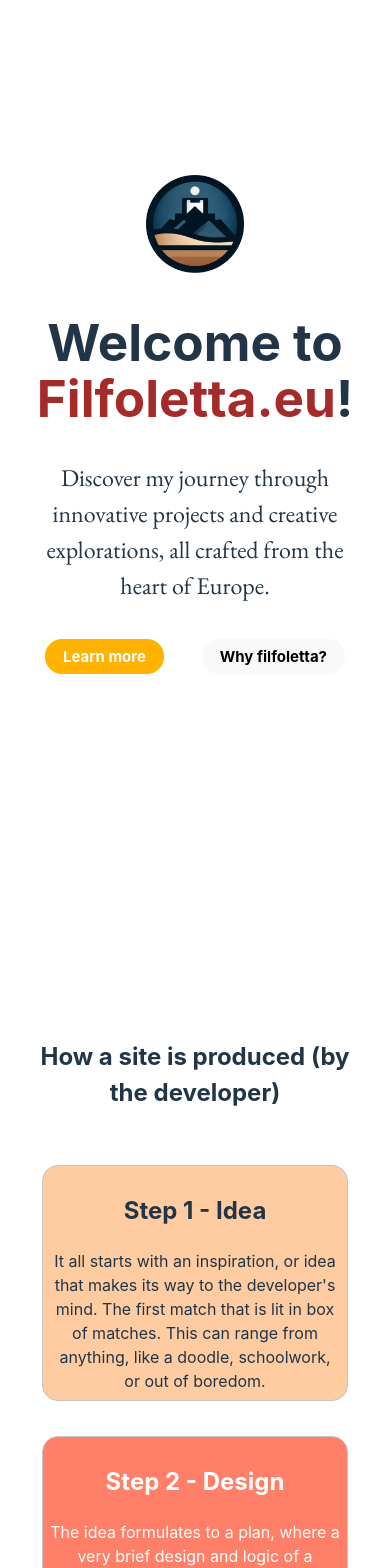
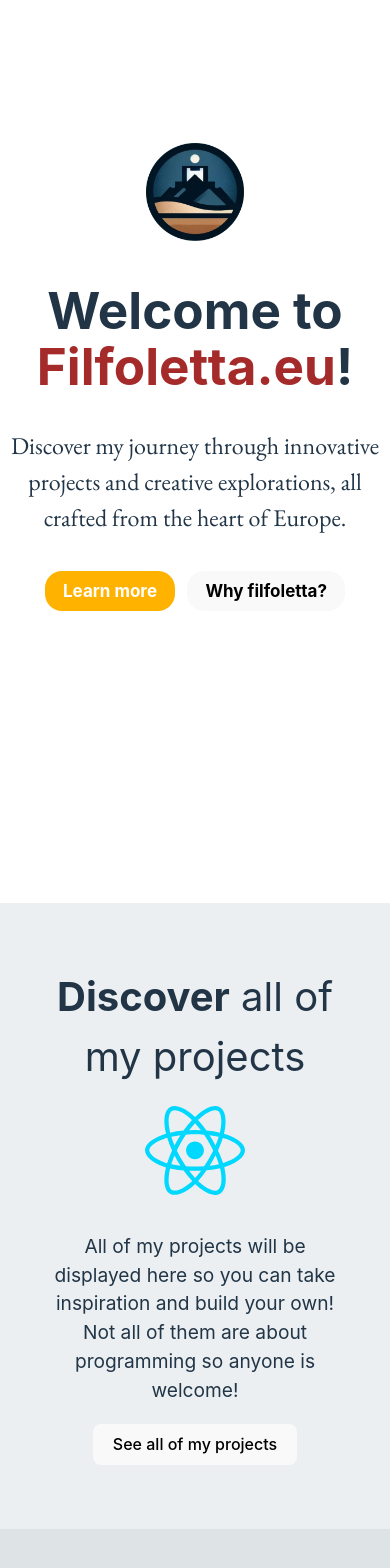
Before and after one commit to Arce-Mdina/apex-app, a React (Vite) app: page / in a window 390 px wide. Shown: the top 1568 px of the page. Built offline with nearby package versions, Linux system fonts and the light colour scheme; a web font is replaced by a local one.

Commit message:
Added something new

```diff
--- a/src/App.css
+++ b/src/App.css
@@ -7,13 +7,28 @@
 #root {
   /* max-width: 1280px; */
   margin: 0 auto;
-  padding: 2rem;
+  /* padding: 2rem; */
   text-align: center;
 }
 
+.section-container {
+  width: 42%;
+  margin: 0 auto;
+  padding: 0 1rem;
+}
+
 .header {
-  height: 100vh;
+  height: 90vh;
   padding-top: 17vh;
+  width:100vw;
+}
+
+.project-btn:hover {
+  transition:0.3s ease-in-out;
+}
+
+.project-btn:hover {
+  background-color: rgb(209, 243, 255);
 }
 
 .back-button {
@@ -119,6 +134,12 @@
   color:white;
 }
 
+@media (max-width: 1000px) {
+  .section-container {
+    width: 60%
+  }
+}
+
 @media (max-width:900px) {
   .card-grid-triple {
     grid-template-columns: repeat(2, 1fr);
@@ -131,12 +152,12 @@
   }
 
   .link-1, .link-2 {
-    padding-top:7px;
-    padding-bottom: 7px;
+    padding-top:9px;
+    padding-bottom:9px;
     padding-left:17px;
     padding-right:17px;
     border-radius:17px;
-    font-size:15px;
+    font-size:17px;
   }
 }
 
@@ -147,6 +168,10 @@
 
   .card-grid-double {
     grid-template-columns: repeat(1, 1fr);
+  }
+
+  .section-container {
+    width: 80%;
   }
 }
 
--- a/src/components/Section.jsx
+++ b/src/components/Section.jsx
@@ -1,12 +1,13 @@
 import React from 'react';
 
-const Section = ({ id, backgroundColor, title, content }) => {
+const Section = ({ id, backgroundColor, title, content, fontSize, titleTwo, footer }) => {
   return (
     <section id={id} style={{ backgroundColor, padding: '4rem 0', textAlign: 'center' }}>
-      <div style={{ width: '100%', margin: '0 auto', padding: '0 1rem' }}>
-        <h2>{title}</h2>
-        <p>{content}</p>
+      <div className="section-container">
+        <div style={{ fontSize, fontFamily: "Optimistic Display,-apple-system,ui-sans-serif,system-ui,sans-serif,Apple Color Emoji,Segoe UI Emoji,Segoe UI Symbol,Noto Color Emoji" }}><span style={{ fontWeight: "bold" }}>{title}</span> {titleTwo}</div>
+        <p style={{ fontSize: "1.2rem" }}>{content}</p>
       </div>
+      <footer>{footer}</footer>
     </section>
   );
 };
--- a/src/sections/Landing.jsx
+++ b/src/sections/Landing.jsx
@@ -4,6 +4,9 @@
 import { useNavigate } from 'react-router-dom'
 
 import Card from '../components/Card'
+import Section from '../components/Section'
+
+import reactLogo from '../assets/react.svg'
 
 const Landing = () => {
 
@@ -30,15 +33,30 @@
       </div>
 
       <div ref={explanationRef}>
-        <h2>How a site is produced (by the developer)</h2>
+
+        <Section
+          fontSize="2.5em"
+          title="Discover"
+          titleTwo="all of my projects"
+          backgroundColor="#ECEFF1"
+          content={<><img src={reactLogo} style={{ width: "100px" }}/> <br /> <br></br> All of my projects will be displayed here so you can take inspiration and build your own! Not all of them are about programming so anyone is welcome! </>}
+          footer={(<><button className='project-btn' onClick={() => navigate('/pages')}>See all of my projects</button></>)}
+        />
+
+
+        {/* <h2>How a site is produced (by the developer)</h2>
         <div style={{ padding: "17px" }}></div>
         <div className="card-grid-double">
           <Card heading="Step 1 - Idea" desc="It all starts with an inspiration, or idea that makes its way to the developer's mind. The first match that is lit in box of matches. This can range from anything, like a doodle, schoolwork, or out of boredom." classes="orange-red"/>
           <Card heading="Step 2 - Design" desc="The idea formulates to a plan, where a very brief design and logic of a website starts to form. This step could also include searching for similar sites to use as a reference. " classes="reddish-brown"/>
           <Card heading="Step 3 - Code" desc="Once a reference and design is completed, a website structure will be constructed. The most common language used in these projects are React.js. This step is the longest step of all of them and therefore requries more attention and resources." classes="blueish"/>
           <Card heading="Step 4 - Deploy" desc="A website has been built, tested, will be deployed onto GitHub, where using Cloudflare or other DNS sites, it is paired with a domain name and published online for the public's eyes. This is the time where a project will most likely show up here and marked as done." classes="green"/>
-        </div>
+        </div> */}
       </div>
+
+      <Section
+        backgroundColor="#DEE3E6"
+      />
     </>
   )
 }
```
